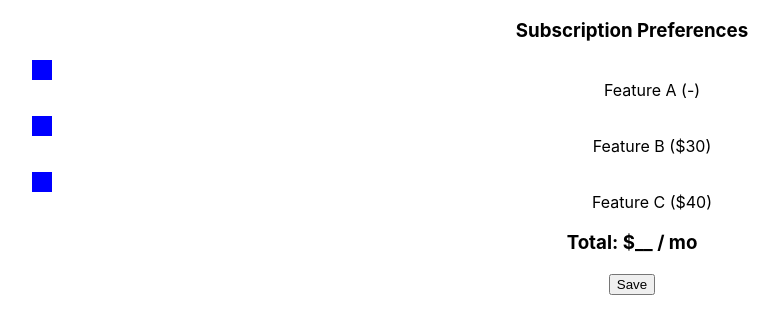
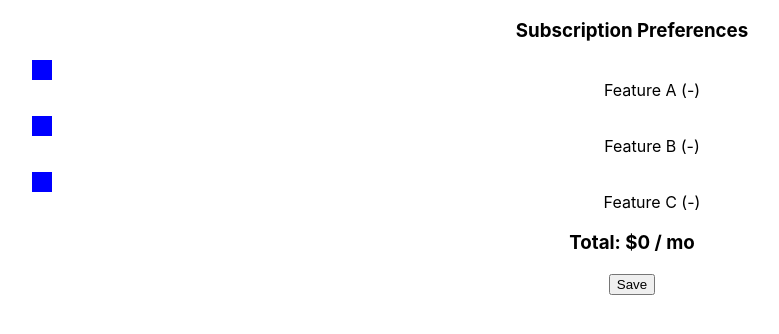
Before and after one commit to josepwil/feature_interface, a React (Create React App) app in the folder feature-interface/: page / in a window 1280 px wide. Shown: the top 334 px of the page, without its empty margins (8-787 px from the left). Built offline with nearby package versions, Linux system fonts and the light colour scheme.

Commit message:
creating total cost state

```diff
--- a/feature-interface/src/App.tsx
+++ b/feature-interface/src/App.tsx
@@ -12,7 +12,7 @@ function App() {
       subFeatures: [
         {
           name: 'Sub-feature A-1',
-          cost: 20,
+          cost: 0,
           subFeatures: []
         },
         {
@@ -33,28 +33,28 @@ function App() {
         },
         {
           name: 'Sub-feature A-3',
-          cost: 30,
+          cost: 0,
           subFeatures: []
         }
       ]
     },
     {
       name: 'Feature B',
-      cost: 30,
+      cost: 0,
       subFeatures: []
     },
     {
       name: 'Feature C',
-      cost: 40,
+      cost: 0,
       subFeatures: []
     }
   ]
+  const [state, setState] = useState({
+    selectedFeatures: {},
+  })
+  const [costs, setCosts] = useState(featureData.map(x => x.cost))
+  const [totalCost, setTotalCost] = useState(0)
 
-  const [state, setState] = useState({
-    selectedFeatures: {}
-  })
-
-  console.log(state)
 
   return (
     <div className="App">
@@ -67,11 +67,15 @@ function App() {
           features={featureData}
           onChange={(selectedFeatures: any) => setState({selectedFeatures})}
           selectedFeatures={state.selectedFeatures}
+          parent={null}
+          costs={costs}
+          updateCosts={(costs: number[]) => setCosts(costs)}
+          setTotalCost={setTotalCost}
         />
       </main>
 
       <footer>
-        <h3>Total: $__ / mo</h3>
+        <h3>Total: ${totalCost} / mo</h3>
         <button>Save</button>
       </footer>
 
```
